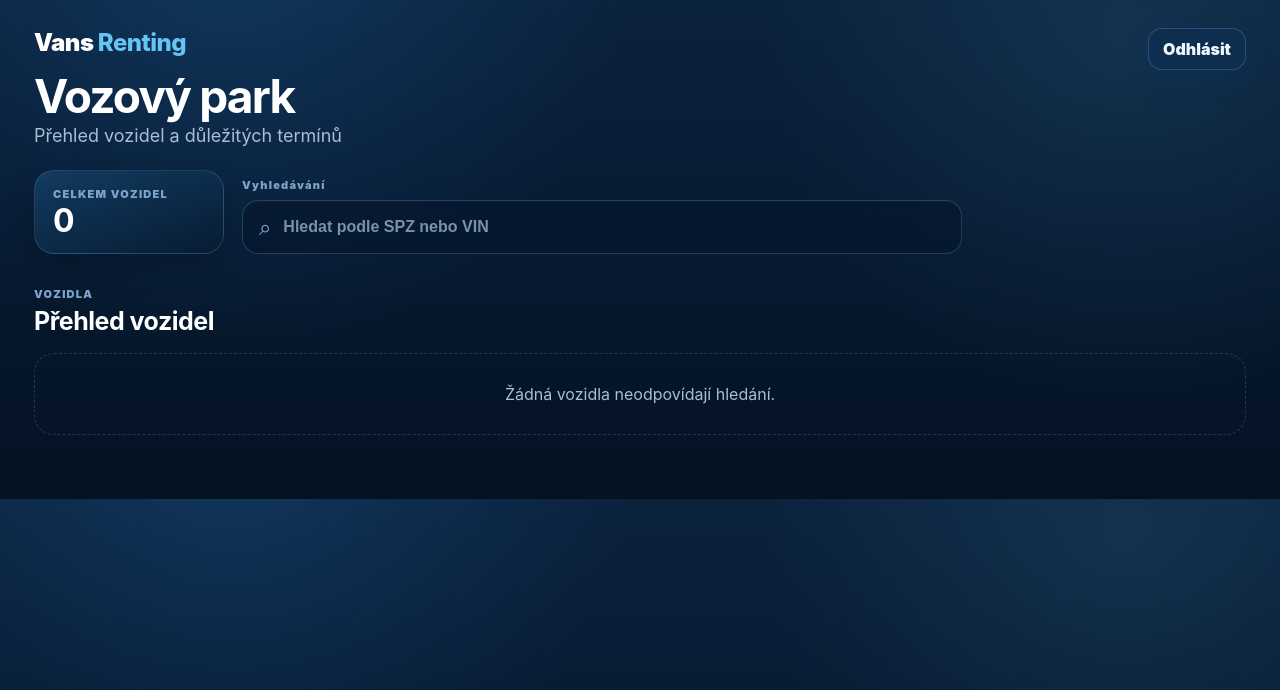
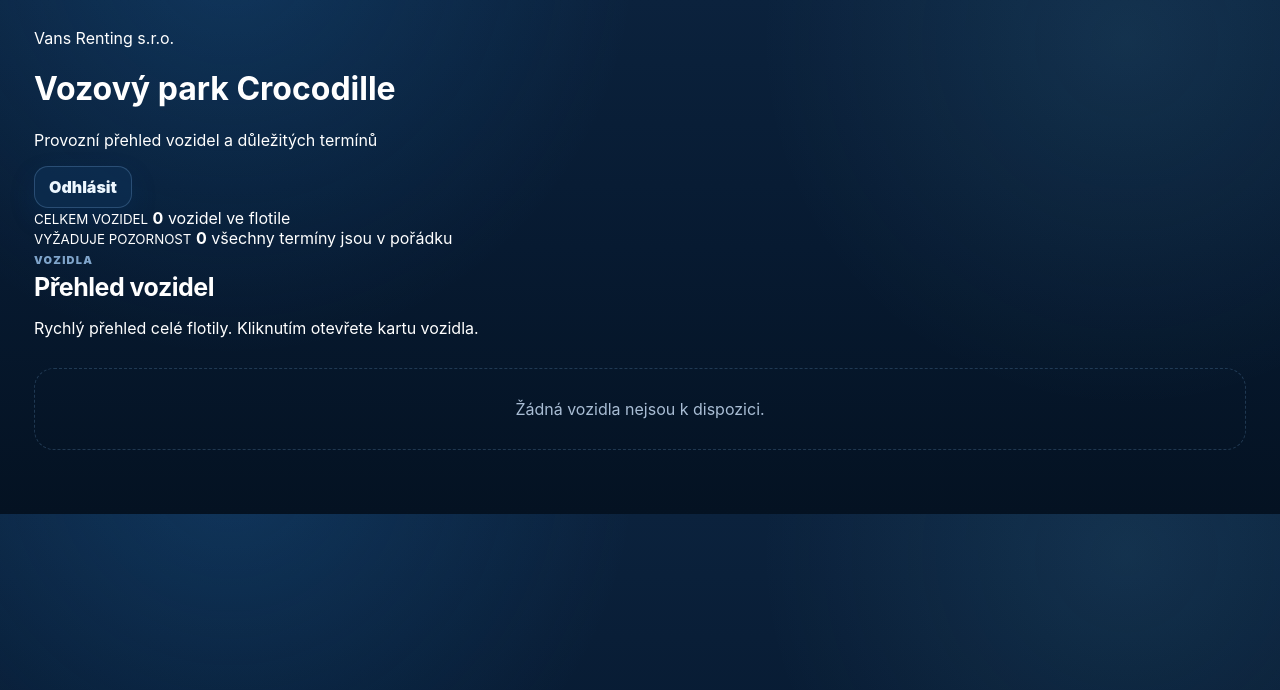
Before and after one commit to jakubwurm-coder/crocodille-rent, a Python web app: template templates/index.html in a window 1280 px wide. Shown: the top 690 px of the page. Run offline with Jinja, Linux system fonts and the light colour scheme; the template is opened without the code that fills it, so the values that code supplies are empty.

Commit message:
Přepracovat hlavní fleet přehled

```diff
--- a/templates/index.html
+++ b/templates/index.html
@@ -9,51 +9,43 @@
   {% endif %}
 {% endfor %}
 
-<header class="fleet-hero">
-  <div class="fleet-hero-copy">
-    <div class="brand">Vans <span>Renting</span></div>
-    <h1>Vozový park</h1>
-    <p>Přehled vozidel a důležitých termínů</p>
+<header class="fleet-home-header">
+  <div>
+    <div class="fleet-company">Vans Renting s.r.o.</div>
+    <h1>Vozový park Crocodille</h1>
+    <p>Provozní přehled vozidel a důležitých termínů</p>
   </div>
-  <div class="fleet-hero-actions">
+  <div class="fleet-home-actions">
     {% if admin_logged %}<a class="fleet-settings" href="/admin">Administrace</a>{% endif %}
     <a class="btn small muted-btn" href="/logout">Odhlásit</a>
   </div>
 </header>
 
-<section class="fleet-toolbar">
-  <div class="fleet-total-card">
+<section class="fleet-summary-grid">
+  <article class="summary-card">
     <small>CELKEM VOZIDEL</small>
     <strong>{{ vehicles|length }}</strong>
-  </div>
-  <form class="fleet-search" method="get" id="fleet-search-form">
-    <label for="fleet-search-input">Vyhledávání</label>
-    <div class="fleet-search-box">
-      <span class="fleet-search-icon">⌕</span>
-      <input id="fleet-search-input" name="q" value="{{ q }}" placeholder="Hledat podle SPZ nebo VIN" list="vehicle-suggestions" autocomplete="off">
-    </div>
-    <datalist id="vehicle-suggestions">
-      {% for v in vehicles %}
-        <option value="{{ v.spz }}">{{ v.brand }} {{ v.model }} · {{ v.vin }}</option>
-        <option value="{{ v.vin }}">{{ v.spz }} · {{ v.brand }} {{ v.model }}</option>
-      {% endfor %}
-    </datalist>
-  </form>
+    <span>vozidel ve flotile</span>
+  </article>
+  <article class="summary-card {% if attention.count %}summary-attention{% endif %}">
+    <small>VYŽADUJE POZORNOST</small>
+    <strong>{{ attention.count }}</strong>
+    <span>{% if attention.count %}blížící se nebo překročené termíny{% else %}všechny termíny jsou v pořádku{% endif %}</span>
+  </article>
 </section>
 
 {% if attention.count %}
-<section class="attention-panel">
+<section class="attention-panel fleet-attention-clean">
   <div class="attention-panel-head">
     <div>
       <small>TERMÍNY</small>
       <h2>Vyžaduje pozornost</h2>
-      <p>Blížící se nebo překročené termíny</p>
+      <p>Vozidla, u kterých je potřeba zkontrolovat blížící se nebo překročený termín.</p>
     </div>
-    <span class="attention-count">{{ attention.count }}</span>
   </div>
   <div class="attention-list">
     {% for v, items in attention.items %}
-      <a href="/v/{{ v.id }}" class="attention-row">
+      <a href="/v/{{ v.id }}" class="attention-row fleet-attention-row">
         <div class="attention-vehicle">
           <strong>{{ v.spz }}</strong>
           <span>{{ v.brand or 'Vozidlo' }} {{ v.model or v.name or '' }}</span>
@@ -70,26 +62,19 @@
 </section>
 {% endif %}
 
-<section class="fleet-section-head">
+<section class="fleet-section-head fleet-list-heading">
   <div>
     <small>VOZIDLA</small>
     <h2>Přehled vozidel</h2>
+    <p>Rychlý přehled celé flotily. Kliknutím otevřete kartu vozidla.</p>
   </div>
-  {% if q %}<a class="clear-search" href="/">Zrušit filtr</a>{% endif %}
 </section>
 
-<div class="fleet-cards">
+<div class="fleet-cards fleet-compact-cards">
   {% for v in vehicles %}
     {% set alerts = vehicle_alert_items(v) %}
-    <a class="vehicle-card" href="/v/{{ v.id }}">
-      <div class="vehicle-card-visual">
-        {% if v.get('photo') %}
-          <img src="{{ url_for('vehicle_image', filename=v.photo) }}" alt="{{ v.spz }}">
-        {% else %}
-          <span>{{ v.brand or 'Vozidlo' }}</span>
-        {% endif %}
-      </div>
-      <div class="vehicle-card-body">
+    <a class="vehicle-card fleet-compact-card" href="/v/{{ v.id }}">
+      <div class="fleet-card-copy">
         <div class="vehicle-card-top">
           <div>
             <h3>{{ v.spz or 'SPZ nezadána' }}</h3>
@@ -97,31 +82,26 @@
           </div>
           <span class="card-arrow">›</span>
         </div>
-        <div class="vehicle-card-meta">
-          <div class="meta-item">
-            <small>ID VOZIDLA</small>
-            <strong>{{ v.vehicle_id or '—' }}</strong>
-          </div>
-          <div class="meta-item meta-vin">
-            <small>VIN</small>
-            <strong>{{ v.vin or 'nezadáno' }}</strong>
-          </div>
+        <div class="vehicle-card-meta fleet-card-meta-compact">
+          <div class="meta-item"><small>ID VOZIDLA</small><strong>{{ v.vehicle_id or '—' }}</strong></div>
+          <div class="meta-item meta-vin"><small>VIN</small><strong>{{ v.vin or 'nezadáno' }}</strong></div>
         </div>
         <div class="vehicle-card-status">
           {% if alerts %}
             <div class="status-badges">
-              {% for item in alerts %}
-                <span class="status-badge {{ item.state }}">{{ item.label }} · {{ item.text }}</span>
-              {% endfor %}
+              {% for item in alerts %}<span class="status-badge {{ item.state }}">{{ item.label }} · {{ item.text }}</span>{% endfor %}
             </div>
           {% else %}
-            <span class="status-ok"><i></i>Nevyžaduje pozornost</span>
+            <span class="status-ok"><i></i>Bez blízkého termínu</span>
           {% endif %}
         </div>
       </div>
+      <div class="fleet-card-thumb">
+        {% if v.get('photo') %}<img src="{{ url_for('vehicle_image', filename=v.photo) }}" alt="{{ v.spz }}">{% else %}<span>{{ v.brand or 'Vozidlo' }}</span>{% endif %}
+      </div>
     </a>
   {% else %}
-    <div class="fleet-empty">Žádná vozidla neodpovídají hledání.</div>
+    <div class="fleet-empty">Žádná vozidla nejsou k dispozici.</div>
   {% endfor %}
 </div>
 {% endblock %}
```
